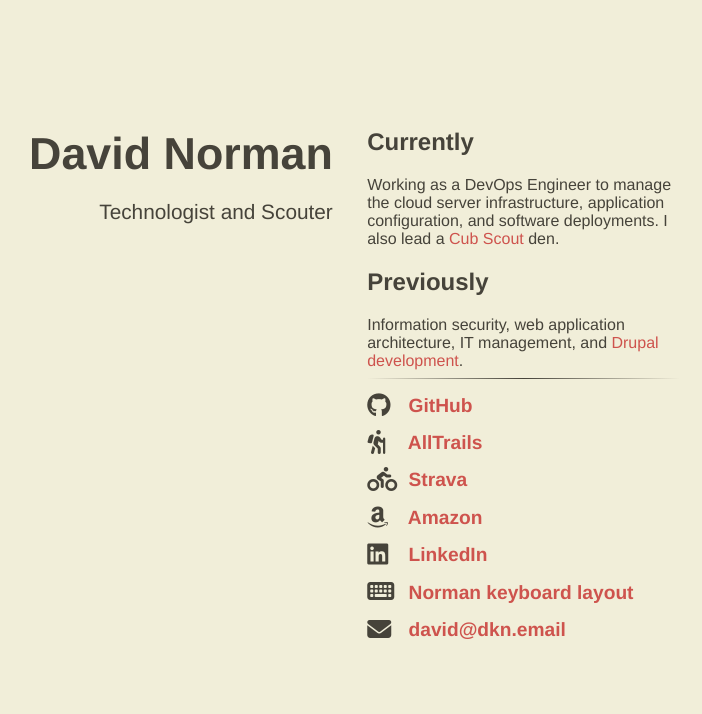
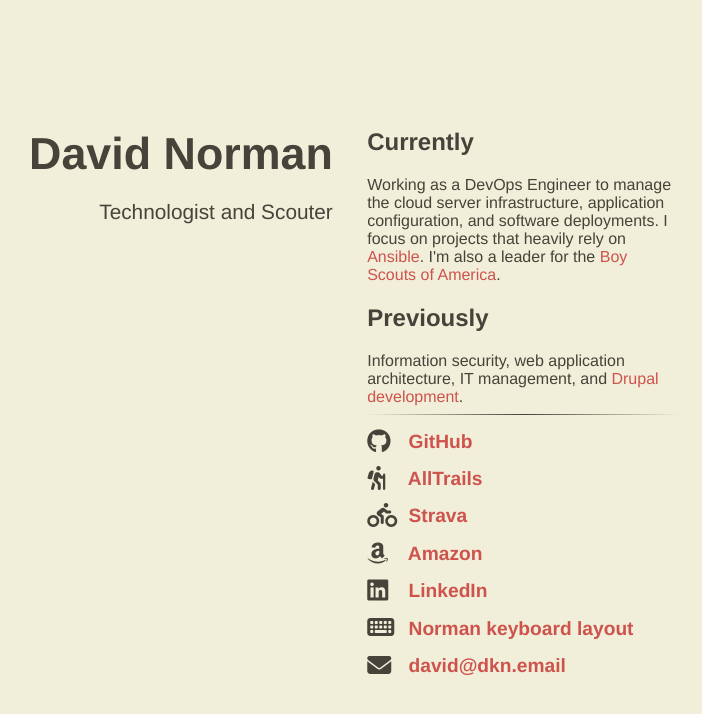
Before and after one commit to deekayen/dkn.github.io, a Jekyll site: the page built from index.html, in a window 1280 px wide. Shown: the top 714 px of the page, without its empty margins (300-1002 px from the left). Built offline with Jekyll 4.4.1, drawn with Linux system fonts in a browser that asks for light colours; nearby versions of some CDN libraries.

Commit message:
Add ansible to my current. Switch from cub to boy scouts.

```diff
--- a/_includes/content.html
+++ b/_includes/content.html
@@ -1,5 +1,5 @@
 <h2>Currently</h2>
-Working as a DevOps Engineer to manage the cloud server infrastructure, application configuration, and software deployments. I also lead a <a href="http://www.scouting.org/Home/CubScouts.aspx">Cub Scout</a> den.
+Working as a DevOps Engineer to manage the cloud server infrastructure, application configuration, and software deployments. I focus on projects that heavily rely on <a href="https://www.ansible.com/">Ansible</a>. I'm also a leader for the <a href="http://www.scouting.org/">Boy Scouts of America</a>.
 
 <h2>Previously</h2>
 Information security, web application architecture, IT management, and <a href="https://www.drupal.org/user/972">Drupal development</a>.
```
